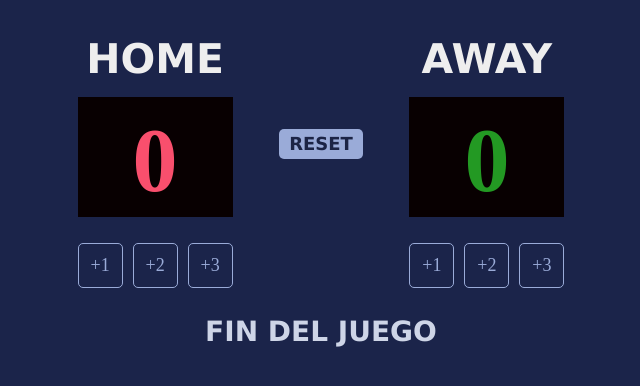
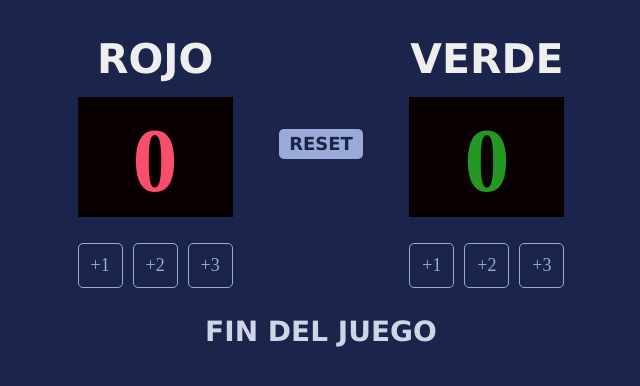
Before and after one commit to Bignarem/basketball-scoreboard, a plain HTML site: page index.html in a window 1280 px wide. Shown: the whole page, without its empty margins (319-959 px from the left). Drawn offline with nearby package versions, Linux system fonts and the light colour scheme; a web font is replaced by a local one.

Commit message:
Cambie los titulos

```diff
--- a/index.html
+++ b/index.html
@@ -6,7 +6,7 @@
     <body>
         <div class="container">
             <div class="estilo">
-                <h3>HOME</h3>
+                <h3>ROJO</h3>
                 <div class="score">
                     <p id="home-points">0</p>
                 </div>
@@ -18,7 +18,7 @@
             </div>
             <button id="reset-btn" onclick="reset()">RESET</button>
             <div>
-                <h3>AWAY</h3>
+                <h3>VERDE</h3>
                 <div class="score">
                     <p id="guest-points">0</p>
                 </div>
```
